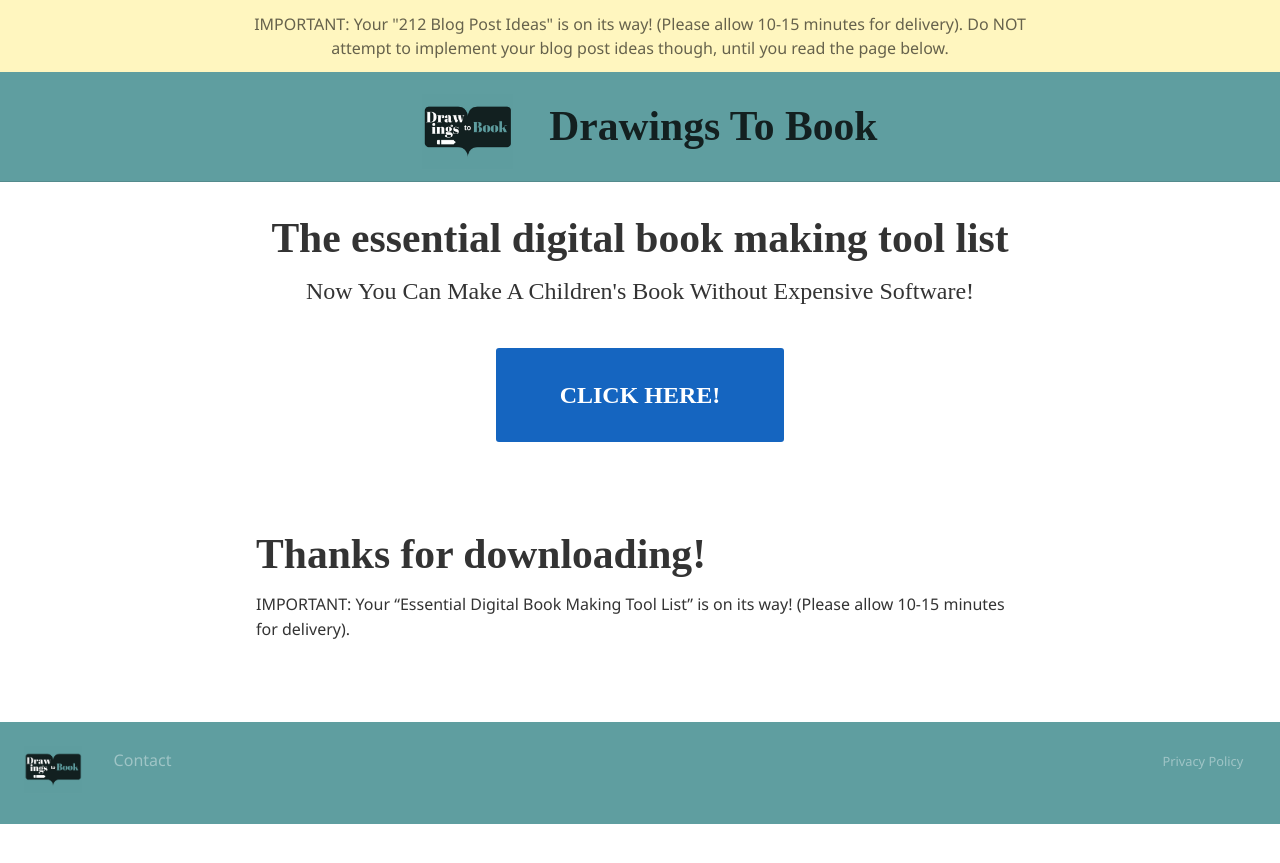
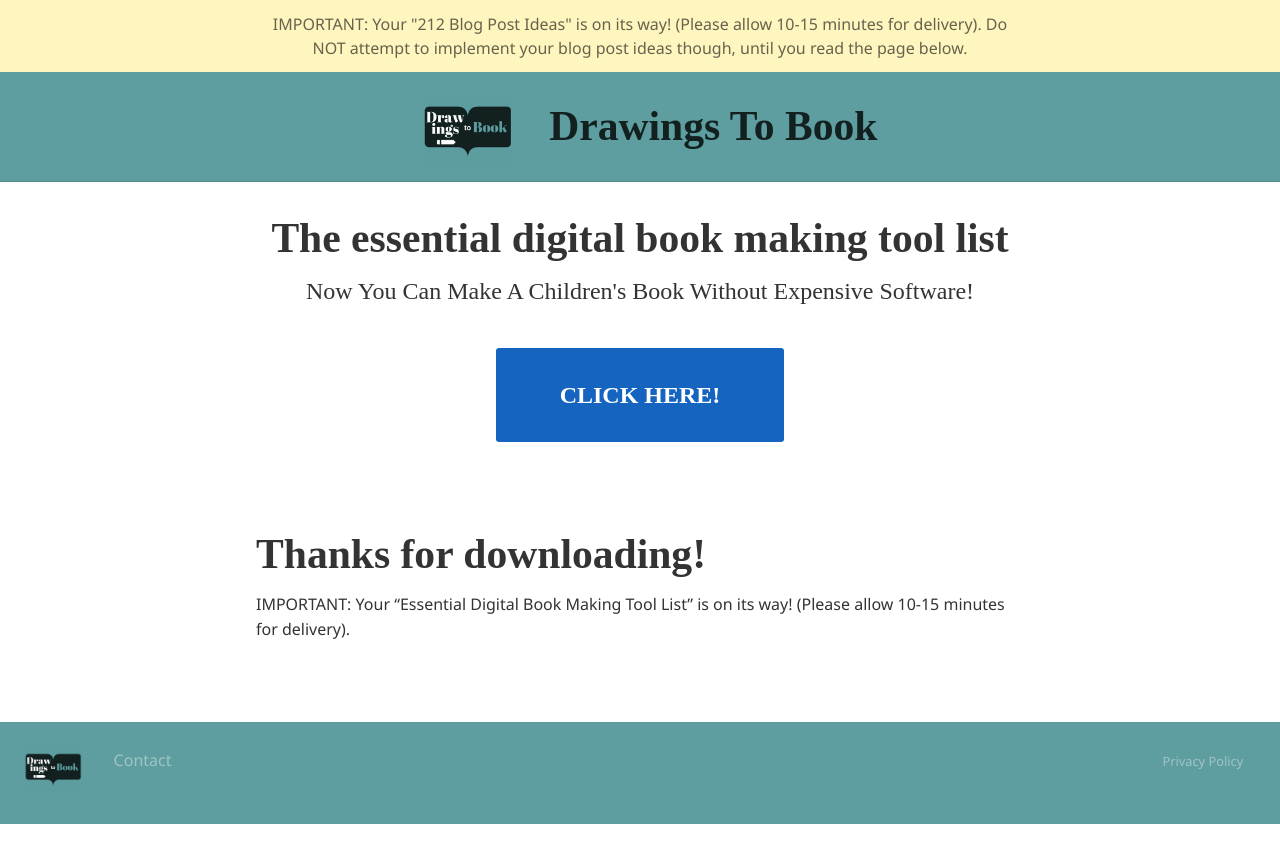
Before and after one commit to fourthirty-two/drawingstobook, a Jekyll site: the page built from lp/thank-you.md, in a window 1280 px wide. Shown: the top 863 px of the page. Built offline with Jekyll 4.4.1, drawn with Linux system fonts in a browser that asks for light colours; some web fonts are replaced; comment, search, counter and statistics services are not loaded.

Commit message:
:pencil: padding added to alert design

```diff
--- a/_sass/components/_alert.scss
+++ b/_sass/components/_alert.scss
@@ -27,6 +27,7 @@ $flashes: (
 
     .flash-message {
       @include outer-container(800px);
+      @include padding(null 1em);
     }
 
   }
```
